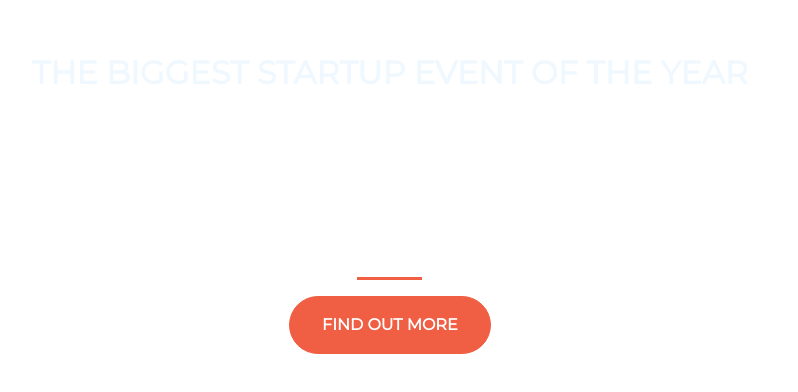
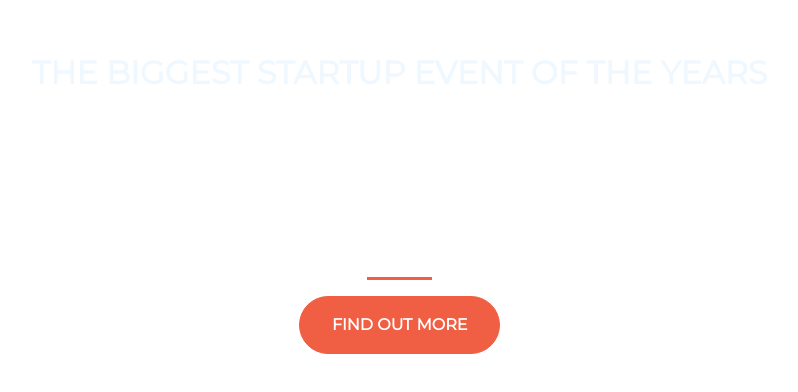
Before and after one commit to satyadeep16/practice, a plain HTML site: page index.html in a window 1280 px wide. Shown: the part 196-588 px from the top of the page, without its empty margins (184-982 px from the left). Drawn offline with nearby package versions, Linux system fonts and the light colour scheme.

Commit message:
changing text

```diff
--- a/index.html
+++ b/index.html
@@ -17,7 +17,7 @@
     <div class="container d-flex align-items-center h-100">
       <div class = "row">
         <header class="text-center col-12">
-          <h1 class="text-uppercase"><strong>The Biggest startup event of the year</strong></h1>
+          <h1 class="text-uppercase"><strong>The Biggest startup event of the years</strong></h1>
         </header>
         <div class="buffer col-12"></div>
         <section class="text-center col-12"><hr>
```
